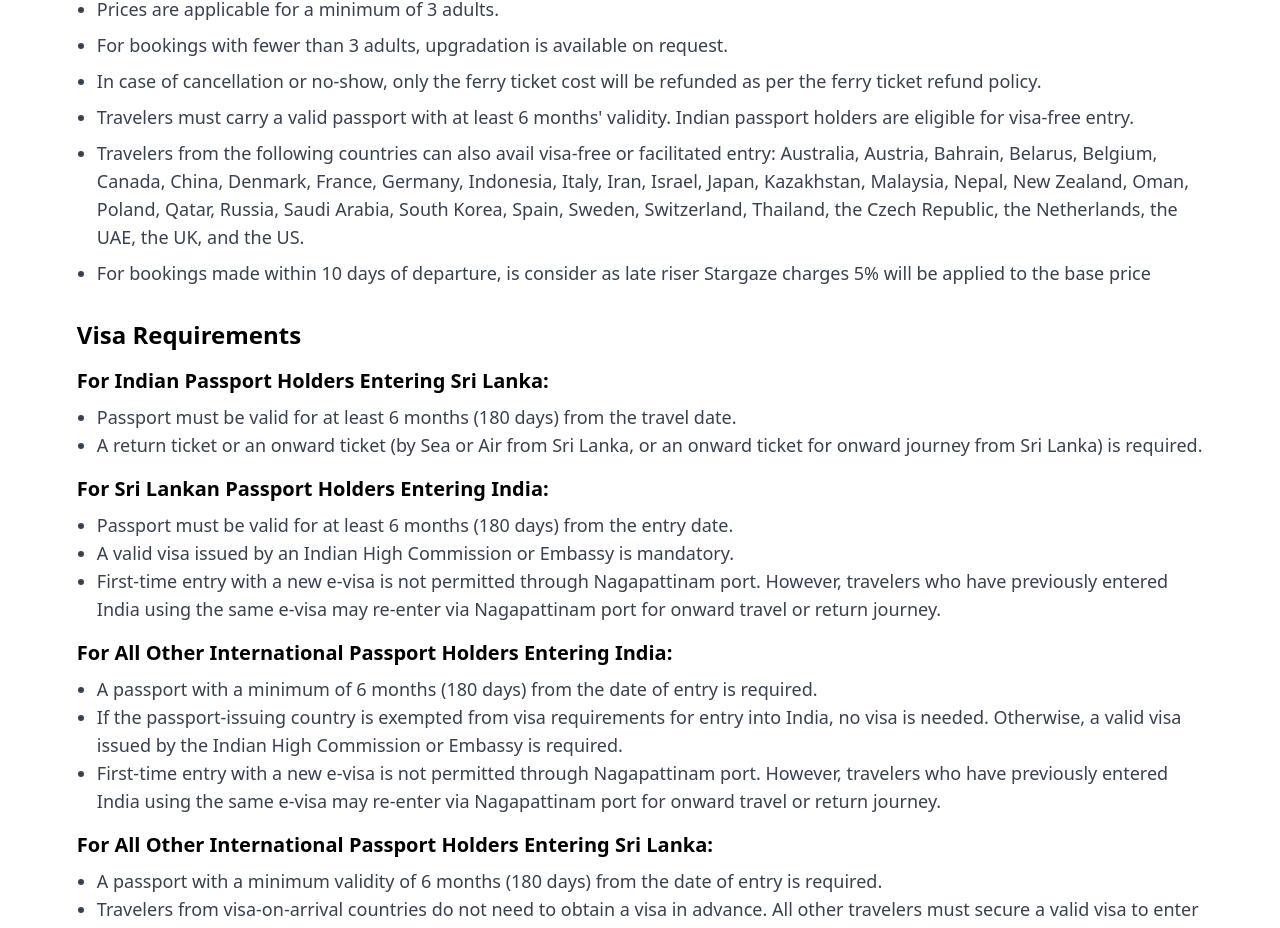
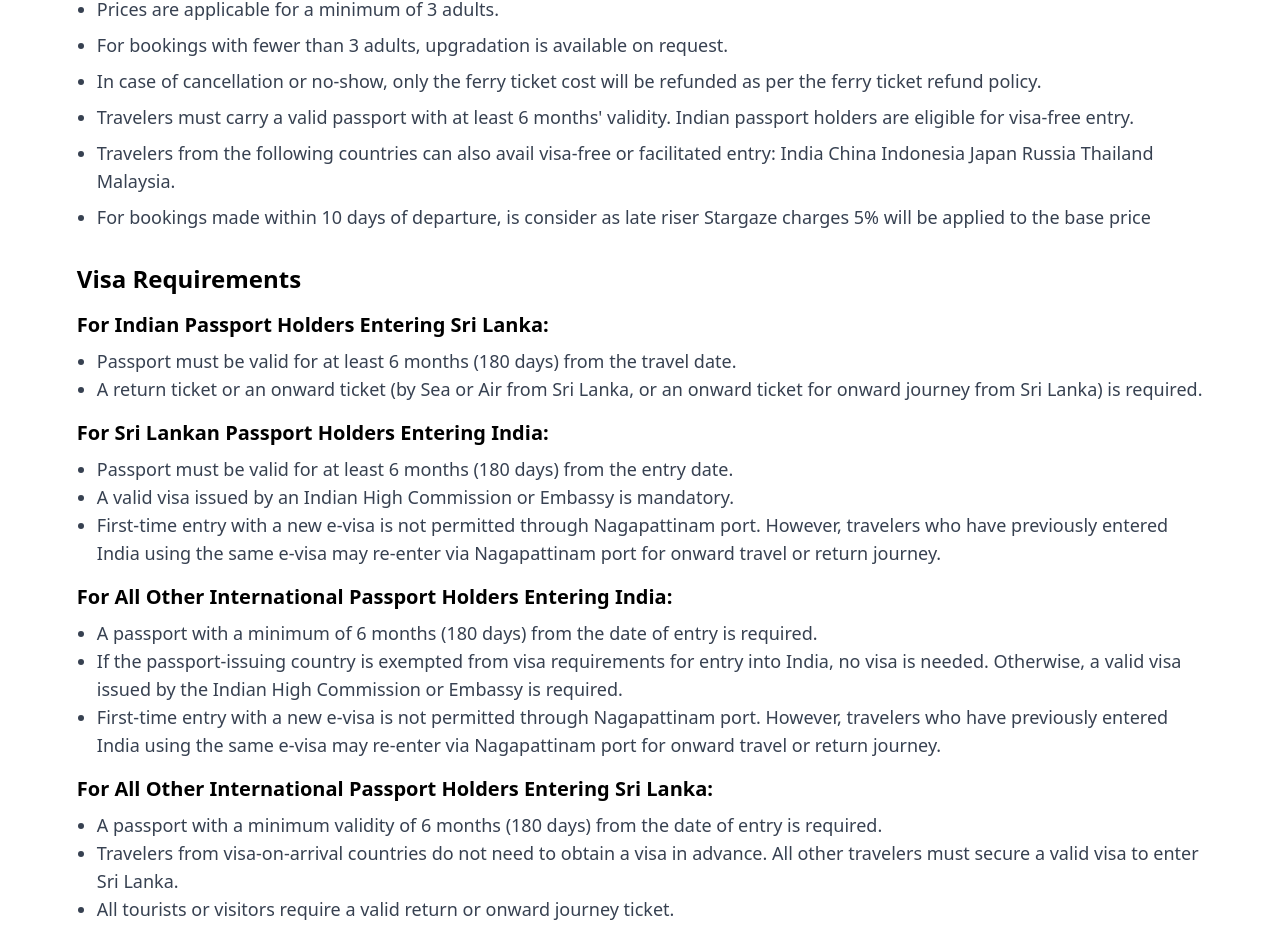
Before and after one commit to santhoshdmedia/subham, a React (Vite) app in the folder subham_client/: page /travelpolicy in a window 1280 px wide. Shown: the part 1693-2621 px from the top of the page. Built offline with nearby package versions, Linux system fonts and the light colour scheme; no server answers.

Commit message:
changed countries in travel policy

```diff
--- a/subham_client/src/Customer/pages/details/Travelpolicy.jsx
+++ b/subham_client/src/Customer/pages/details/Travelpolicy.jsx
@@ -172,12 +172,7 @@ const Travelpolicy = () => {
     </li>
     <li className="text-lg text-gray-700 mt-2">
       Travelers from the following countries can also avail visa-free or
-      facilitated entry: Australia, Austria, Bahrain, Belarus, Belgium,
-      Canada, China, Denmark, France, Germany, Indonesia, Italy, Iran,
-      Israel, Japan, Kazakhstan, Malaysia, Nepal, New Zealand, Oman,
-      Poland, Qatar, Russia, Saudi Arabia, South Korea, Spain, Sweden,
-      Switzerland, Thailand, the Czech Republic, the Netherlands, the
-      UAE, the UK, and the US.
+      facilitated entry: India China Indonesia Japan Russia Thailand Malaysia.
     </li>
     <li className="text-lg text-gray-700 mt-2">
       For bookings made within 10 days of departure, is consider as late
```
